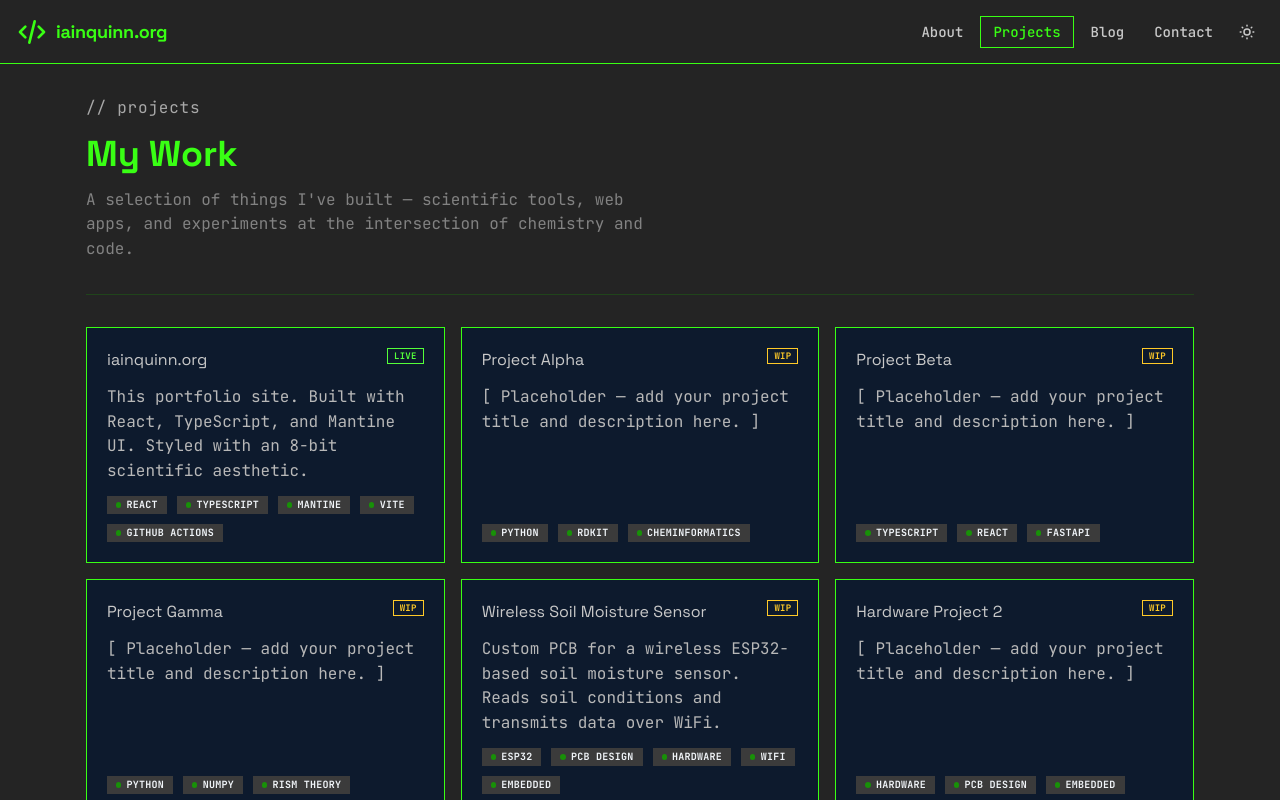
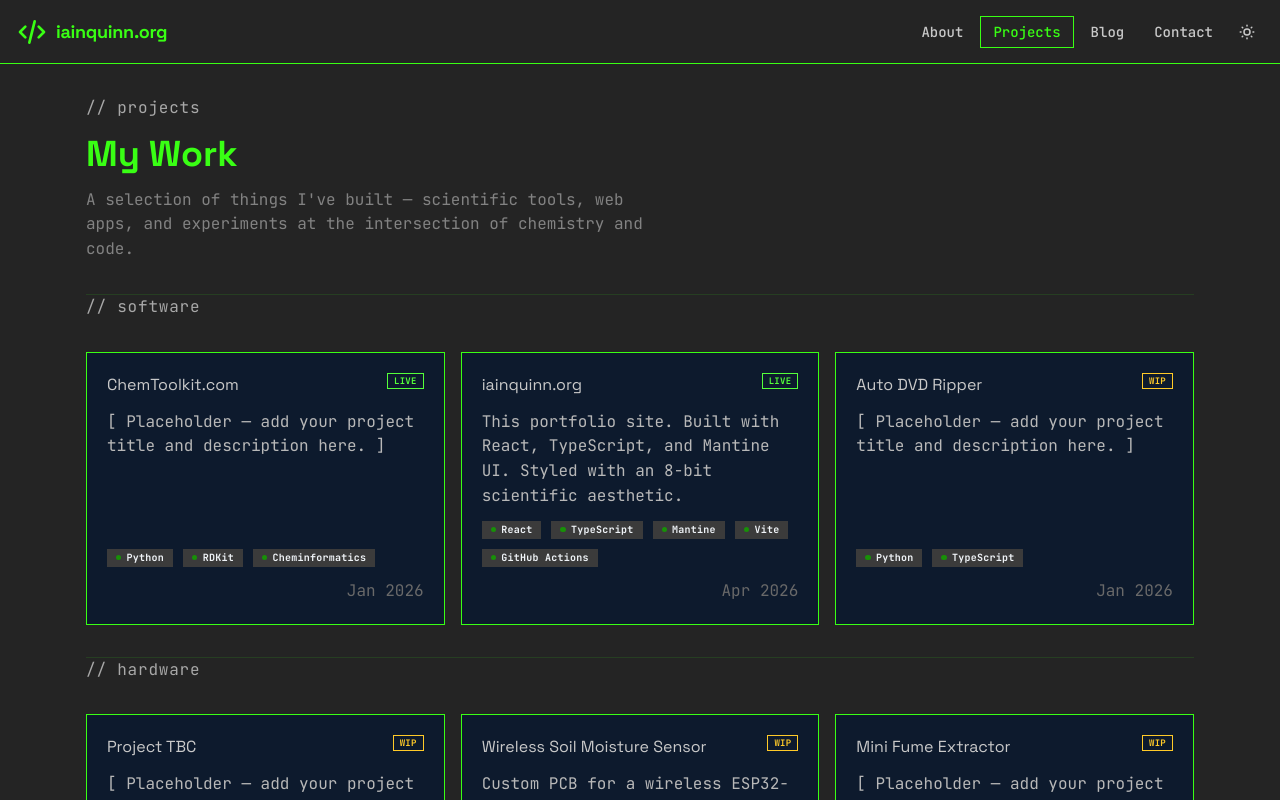
Before and after one commit to IainQuinn/iainquinn.org, a React (Vite) app: page /projects in a window 1280 px wide. Shown: the top 800 px of the page. Built offline with nearby package versions, Linux system fonts and the light colour scheme.

Commit message:
fix: updated projects | 1.0.1

```diff
--- a/package.json
+++ b/package.json
@@ -2,12 +2,14 @@
   "name": "iainquinn.org",
   "homepage": "https://iainquinn.org/",
   "private": true,
-  "version": "1.0.0",
+  "version": "1.0.1",
   "type": "module",
   "scripts": {
     "dev": "vite",
     "build": "tsc -b && vite build",
     "lint": "eslint .",
+    "typecheck": "tsc -b --noEmit",
+    "check": "npm run typecheck && npm run lint",
     "preview": "vite preview"
   },
   "dependencies": {
--- a/src/components/ProjectCard/ProjectCard.module.css
+++ b/src/components/ProjectCard/ProjectCard.module.css
@@ -3,7 +3,9 @@
   border-radius: 0 !important;
   background-color: light-dark(var(--mantine-color-gray-0), #0d1a2d);
   text-decoration: none;
-  transition: background-color 0.15s ease, box-shadow 0.15s ease;
+  transition:
+    background-color 0.15s ease,
+    box-shadow 0.15s ease;
   cursor: pointer;
   display: flex;
   flex-direction: column;
@@ -40,3 +42,14 @@
   font-family: "JetBrains Mono", monospace;
   font-size: 10px;
 }
+
+.tagLabel {
+  text-transform: none;
+}
+
+.date {
+  font-family: "JetBrains Mono", monospace;
+  font-size: 10px;
+  color: light-dark(var(--mantine-color-gray-5), var(--mantine-color-dark-3));
+  text-align: right;
+}
--- a/src/components/ProjectCard/ProjectCard.tsx
+++ b/src/components/ProjectCard/ProjectCard.tsx
@@ -55,11 +55,16 @@ export function ProjectCard({ project }: ProjectCardProps) {
               radius={0}
               size="sm"
               className={classes.tag}
+              classNames={{ label: classes.tagLabel }}
             >
               {tag}
             </Badge>
           ))}
         </Group>
+
+        {project.date && (
+          <Text className={classes.date}>{project.date}</Text>
+        )}
       </Stack>
     </Card>
   );
--- a/src/components/SkillBadges/SkillBadges.module.css
+++ b/src/components/SkillBadges/SkillBadges.module.css
@@ -10,6 +10,7 @@
   font-family: "JetBrains Mono", monospace;
   font-size: 10px;
   letter-spacing: 0.05em;
+  text-transform: none;
   transition: background-color 0.15s ease, color 0.15s ease;
   cursor: default;
 
--- a/src/data/projects.ts
+++ b/src/data/projects.ts
@@ -4,13 +4,25 @@ export interface Project {
   description: string;
   longDescription: string;
   tags: string[];
+  date?: string;
   githubUrl?: string;
   liveUrl?: string;
   status: "live" | "wip" | "archived";
-  category: "software" | "hardware" | "science";
+  category: "software" | "hardware" | "science" | "research";
 }
 
 export const projects: Project[] = [
+  {
+    id: "cheminformatics-placeholder-1",
+    title: "ChemToolkit.com",
+    description:
+      "[ Placeholder — add your project title and description here. ]",
+    longDescription: `This is a placeholder project card. Replace this content with a real project description.\n\nEdit src/data/projects.ts to update the project details, tags, and links.`,
+    date: "Jan 2026",
+    tags: ["Python", "RDKit", "Cheminformatics"],
+    status: "live",
+    category: "science",
+  },
   {
     id: "portfolio",
     title: "iainquinn.org",
@@ -18,39 +30,66 @@ export const projects: Project[] = [
       "This portfolio site. Built with React, TypeScript, and Mantine UI. Styled with an 8-bit scientific aesthetic.",
     longDescription: `This site is the thing you're looking at right now. Built with React 19, TypeScript, Vite, and Mantine UI v8. The design uses a retro 8-bit scientific aesthetic — pixel fonts, phosphor green accents, and a grid background — to reflect the intersection of code and science that defines my work.\n\nDeployed automatically to GitHub Pages via GitHub Actions on every push to main.`,
     tags: ["React", "TypeScript", "Mantine", "Vite", "GitHub Actions"],
+    date: "Apr 2026",
     liveUrl: "https://iainquinn.org",
     status: "live",
     category: "software",
   },
+
   {
-    id: "cheminformatics-placeholder-1",
-    title: "Project Alpha",
+    id: "hardware-placeholder-3",
+    title: "Project TBC",
     description:
       "[ Placeholder — add your project title and description here. ]",
     longDescription: `This is a placeholder project card. Replace this content with a real project description.\n\nEdit src/data/projects.ts to update the project details, tags, and links.`,
-    tags: ["Python", "RDKit", "Cheminformatics"],
+    date: "Jan 2026",
+    tags: ["Hardware", "Embedded"],
     status: "wip",
-    category: "science",
+    category: "hardware",
   },
   {
-    id: "cheminformatics-placeholder-2",
-    title: "Project Beta",
+    id: "simulating-solvation",
+    title: "Simulating Solvation",
     description:
       "[ Placeholder — add your project title and description here. ]",
     longDescription: `This is a placeholder project card. Replace this content with a real project description.\n\nEdit src/data/projects.ts to update the project details, tags, and links.`,
-    tags: ["TypeScript", "React", "FastAPI"],
+    date: "Jan 2026",
+    tags: ["Python", "RISM Theory", "Molecular Simulation"],
     status: "wip",
-    category: "software",
+    category: "research",
   },
   {
-    id: "science-placeholder-3",
-    title: "Project Gamma",
+    id: "research-placeholder-3",
+    title: "Project TBC",
     description:
       "[ Placeholder — add your project title and description here. ]",
     longDescription: `This is a placeholder project card. Replace this content with a real project description.\n\nEdit src/data/projects.ts to update the project details, tags, and links.`,
-    tags: ["Python", "NumPy", "RISM Theory"],
+    date: "Jan 2026",
+    tags: ["Python", "Science"],
     status: "wip",
-    category: "science",
+    category: "research",
+  },
+  {
+    id: "zinc-fractals",
+    title: "Zinc Fractals",
+    description:
+      "[ Placeholder — add your project title and description here. ]",
+    longDescription: `This is a placeholder project card. Replace this content with a real project description.\n\nEdit src/data/projects.ts to update the project details, tags, and links.`,
+    date: "Jan 2026",
+    tags: ["Python", "NumPy", "Electrochemistry"],
+    status: "wip",
+    category: "research",
+  },
+  {
+    id: "software-placeholder-3",
+    title: "Auto DVD Ripper",
+    description:
+      "[ Placeholder — add your project title and description here. ]",
+    longDescription: `This is a placeholder project card. Replace this content with a real project description.\n\nEdit src/data/projects.ts to update the project details, tags, and links.`,
+    date: "Jan 2026",
+    tags: ["Python", "TypeScript"],
+    status: "wip",
+    category: "software",
   },
   {
     id: "esp32-soil-moisture-sensor",
@@ -58,16 +97,18 @@ export const projects: Project[] = [
     description:
       "Custom PCB for a wireless ESP32-based soil moisture sensor. Reads soil conditions and transmits data over WiFi.",
     longDescription: `A custom-designed PCB built around the ESP32 microcontroller for monitoring soil moisture wirelessly. The sensor reads soil conditions and transmits data over WiFi, making it suitable for remote garden or greenhouse monitoring.\n\n[ Placeholder — update with full details, schematic links, and GitHub repo when ready. ]`,
+    date: "Mar 2026",
     tags: ["ESP32", "PCB Design", "Hardware", "WiFi", "Embedded"],
     status: "wip",
     category: "hardware",
   },
   {
     id: "hardware-placeholder-2",
-    title: "Hardware Project 2",
+    title: "Mini Fume Extractor",
     description:
       "[ Placeholder — add your project title and description here. ]",
     longDescription: `This is a placeholder project card. Replace this content with a real project description.\n\nEdit src/data/projects.ts to update the project details, tags, and links.`,
+    date: "Jan 2026",
     tags: ["Hardware", "PCB Design", "Embedded"],
     status: "wip",
     category: "hardware",
--- a/src/pages/Projects/ProjectDetail.module.css
+++ b/src/pages/Projects/ProjectDetail.module.css
@@ -36,6 +36,16 @@
   letter-spacing: 0.05em;
 }
 
+.tagLabel {
+  text-transform: none;
+}
+
+.date {
+  font-family: "JetBrains Mono", monospace;
+  font-size: var(--mantine-font-size-xs);
+  color: light-dark(var(--mantine-color-gray-5), var(--mantine-color-dark-3));
+}
+
 .linkButton {
   font-family: "JetBrains Mono", monospace;
   font-size: var(--mantine-font-size-sm);
--- a/src/pages/Projects/ProjectDetail.tsx
+++ b/src/pages/Projects/ProjectDetail.tsx
@@ -85,6 +85,9 @@ export default function ProjectDetail() {
             >
               {statusLabels[project.status]}
             </Badge>
+            {project.date && (
+              <Text className={classes.date}>{project.date}</Text>
+            )}
           </Group>
         </div>
 
@@ -115,8 +118,9 @@ export default function ProjectDetail() {
                 color="phosphor"
                 radius={0}
                 className={classes.tag}
+                classNames={{ label: classes.tagLabel }}
               >
-                #{tag.replace(/\s+/g, "_").toUpperCase()}
+                {tag}
               </Badge>
             ))}
           </Group>
--- a/src/pages/Projects/Projects.module.css
+++ b/src/pages/Projects/Projects.module.css
@@ -25,3 +25,13 @@
   max-width: 560px;
   line-height: 1.7;
 }
+
+.categoryLabel {
+  font-family: "JetBrains Mono", monospace;
+  font-size: var(--mantine-font-size-xs);
+  color: var(--mantine-color-amber-5);
+  opacity: 0.8;
+  letter-spacing: 0.05em;
+  padding-top: var(--mantine-spacing-sm);
+  border-top: 1px solid light-dark(var(--mantine-color-gray-2), rgba(57, 255, 20, 0.15));
+}
--- a/src/pages/Projects/Projects.tsx
+++ b/src/pages/Projects/Projects.tsx
@@ -1,7 +1,13 @@
-import { Container, Divider, SimpleGrid, Stack, Text, Title } from "@mantine/core";
+import { Container, SimpleGrid, Stack, Text, Title } from "@mantine/core";
 import { ProjectCard } from "../../components/ProjectCard/ProjectCard";
 import { projects } from "../../data/projects";
 import classes from "./Projects.module.css";
+
+const softwareProjects = projects.filter(
+  (p) => p.category === "software" || p.category === "science",
+);
+const hardwareProjects = projects.filter((p) => p.category === "hardware");
+const researchProjects = projects.filter((p) => p.category === "research");
 
 export default function Projects() {
   return (
@@ -18,10 +24,26 @@ export default function Projects() {
           </Text>
         </div>
 
-        <Divider color="phosphor" opacity={0.3} />
+        <Text className={classes.categoryLabel}>{"// software"}</Text>
 
         <SimpleGrid cols={{ base: 1, sm: 2, lg: 3 }} spacing="md">
-          {projects.map((project) => (
+          {softwareProjects.map((project) => (
+            <ProjectCard key={project.id} project={project} />
+          ))}
+        </SimpleGrid>
+
+        <Text className={classes.categoryLabel}>{"// hardware"}</Text>
+
+        <SimpleGrid cols={{ base: 1, sm: 2, lg: 3 }} spacing="md">
+          {hardwareProjects.map((project) => (
+            <ProjectCard key={project.id} project={project} />
+          ))}
+        </SimpleGrid>
+
+        <Text className={classes.categoryLabel}>{"// research"}</Text>
+
+        <SimpleGrid cols={{ base: 1, sm: 2, lg: 3 }} spacing="md">
+          {researchProjects.map((project) => (
             <ProjectCard key={project.id} project={project} />
           ))}
         </SimpleGrid>
```
